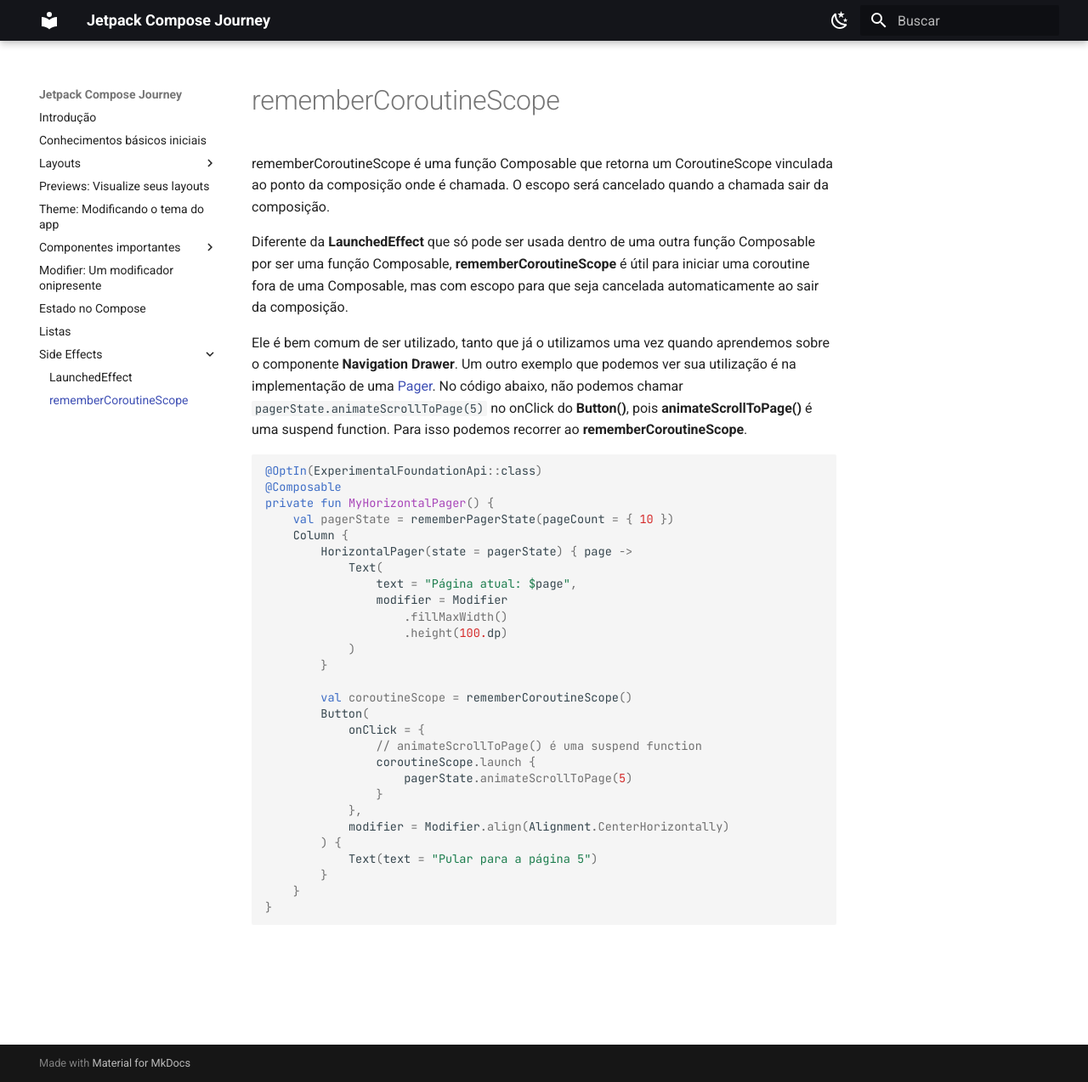
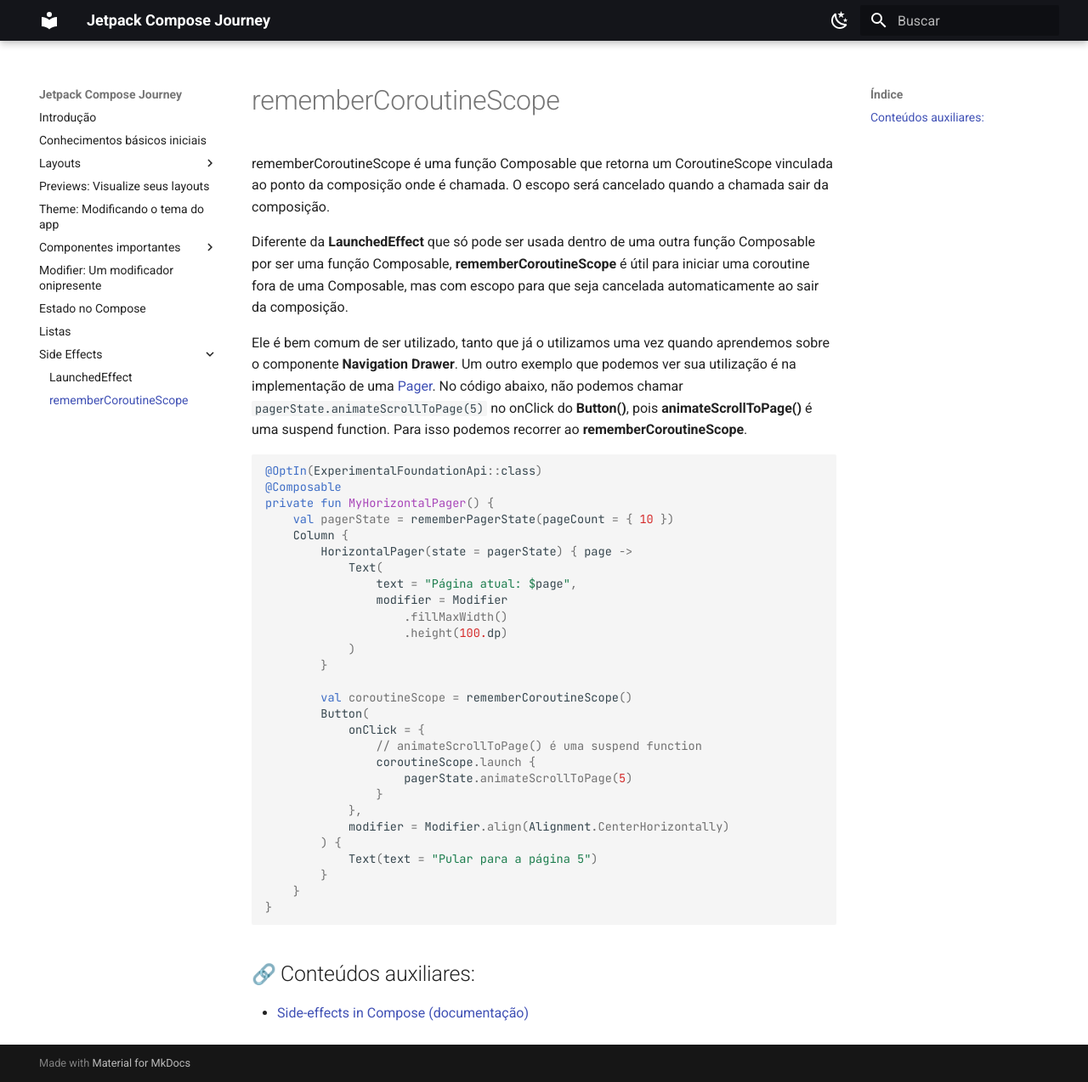
Before and after one commit to jsericksk/Jetpack-Compose-Journey, an MkDocs documentation site: the page built from docs/side-effects/remembercoroutinescope.md, in a window 1280 px wide and 1274 px high. Shown: the whole window at 85% size. Built offline with MkDocs 1.6.1 and Material for MkDocs 9.7.7, drawn with Linux system fonts in a browser that asks for light colours; emoji names are drawn with the system emoji font.

Commit message:
remembercoroutinescope.md atualizado

````diff
--- a/docs/side-effects/remembercoroutinescope.md
+++ b/docs/side-effects/remembercoroutinescope.md
@@ -37,3 +37,6 @@ private fun MyHorizontalPager() {
     }
 }
 ```
+
+## :link: Conteúdos auxiliares:
+- [Side-effects in Compose (documentação)](https://developer.android.com/jetpack/compose/side-effects)
````
